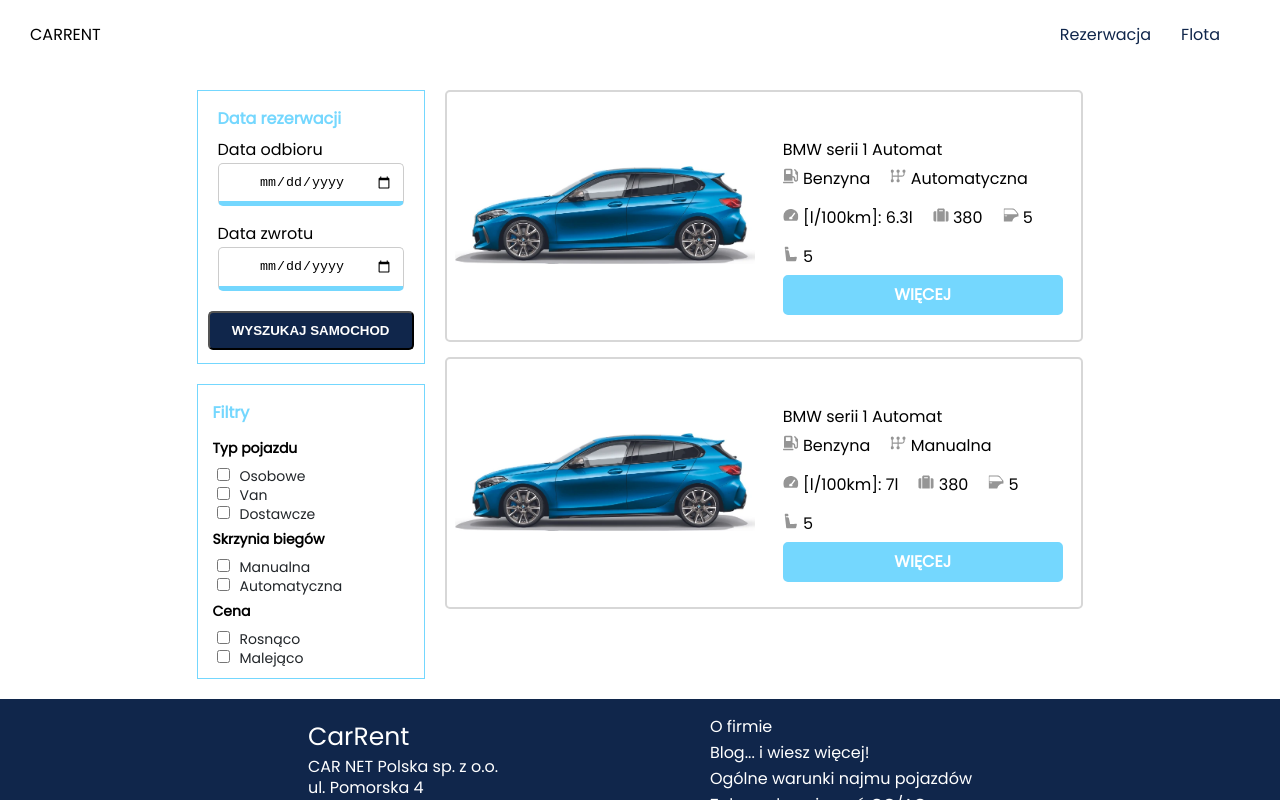
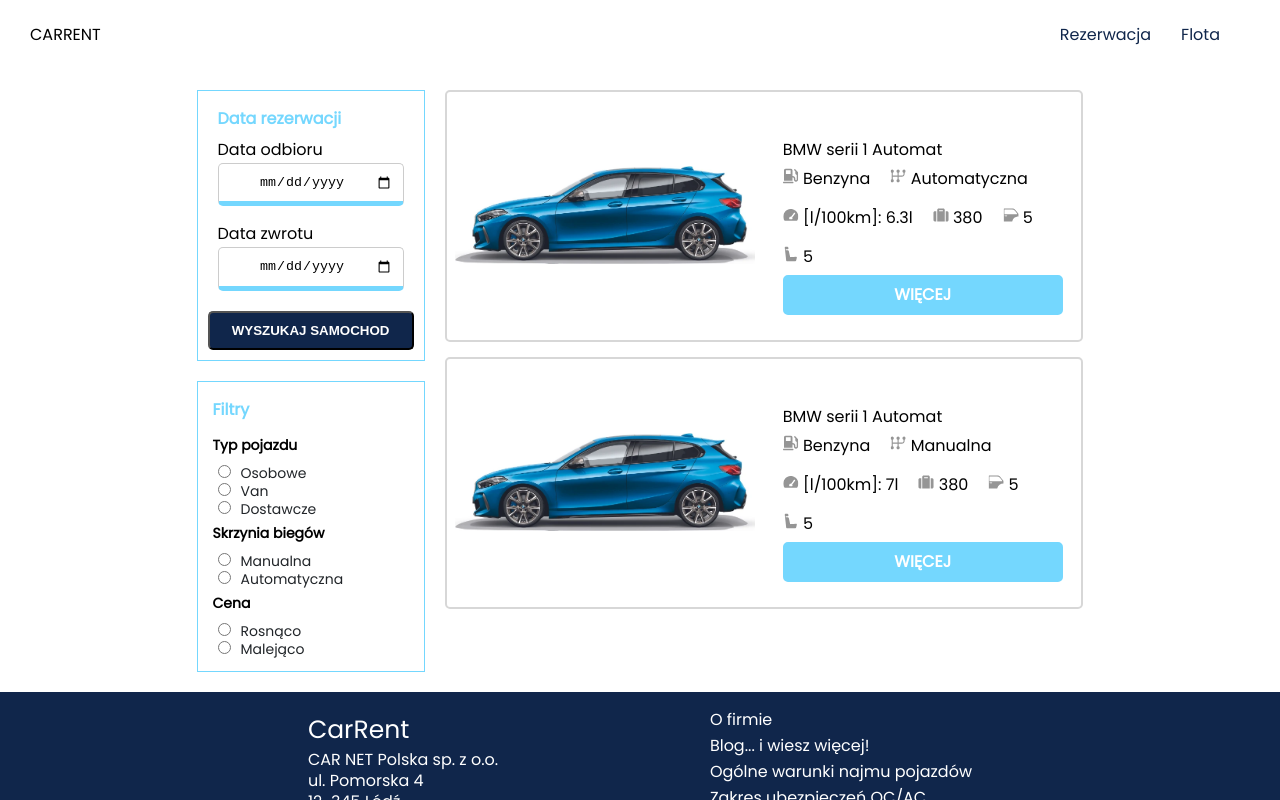
Before and after one commit to theWebCookie/car-rental, a Next.js app: page /reservation in a window 1280 px wide. Shown: the top 800 px of the page. Built offline with nearby package versions, Linux system fonts and the light colour scheme.

Commit message:
refactor: change filter element

```diff
--- a/app/ui/filterCheckbox/filterCheckbox.jsx
+++ /dev/null
@@ -1,12 +0,0 @@
-import './filterCheckbox.css';
-
-export default function FilterCheckbox({ name, value, label }) {
-  return (
-    <div className='checkbox-box'>
-      <label>
-        <input type='checkbox' name={name} value={value} />
-        {label}
-      </label>
-    </div>
-  );
-}
--- a/app/ui/filterCheckbox/filterCheckbox.css
+++ b/app/ui/filterRadio/filterRadio.css
@@ -1,10 +1,10 @@
-.checkbox-box label {
+.radio-box label {
   color: #212529;
   display: block;
   font-size: 14px;
 }
 
-.checkbox-box label input {
+.radio-box label input {
   margin-right: 10px;
   border: 1px solid #74d7fe;
 }
--- /dev/null
+++ b/app/ui/filterRadio/filterRadio.jsx
@@ -0,0 +1,48 @@
+'use client';
+import { usePathname, useSearchParams, useRouter } from 'next/navigation';
+import { useEffect, useState } from 'react';
+import './filterRadio.css';
+
+export default function FilterRadio({ name, value, label }) {
+  const searchParams = useSearchParams();
+  const pathname = usePathname();
+  const { replace } = useRouter();
+
+  const params = {
+    carType: ['car', 'van', 'truck'],
+    transmission: ['manual', 'automat'],
+    priceOrder: ['asc', 'dsc'],
+  };
+
+  // useEffect(() => {
+  //   const keys = Array.from(currentParams.keys());
+  //   const values = Array.from(currentParams.values());
+
+  //   console.log('Keys:', keys);
+  //   console.log('Values:', values);
+  // }, [currentParams]);
+
+  const handleInputChange = (event) => {
+    const { name, value } = event.target;
+    const params = new URLSearchParams(searchParams);
+    if (value) {
+      params.set(name, value);
+    } else {
+      params.delete(name);
+    }
+    replace(`${pathname}?${params.toString()}`);
+
+    // if (name === 'priceOrder') {
+    //   //sort by price
+    // }
+  };
+
+  return (
+    <div className='radio-box'>
+      <label htmlFor={value}>
+        <input type='radio' name={name} value={value} id={value} onChange={(event) => handleInputChange(event)} />
+        {label}
+      </label>
+    </div>
+  );
+}
--- a/app/ui/reservationInputs/filters/filterContainer.jsx
+++ b/app/ui/reservationInputs/filters/filterContainer.jsx
@@ -1,11 +1,14 @@
 import React from 'react';
-import FilterCheckbox from '../../filterCheckbox/filterCheckbox';
+import FilterRadio from '../../filterRadio/filterRadio';
 import './filterContainer.css';
 
 export default function FilterContainer() {
   const carTypes = ['Osobowe', 'Van', 'Dostawcze'];
   const transmissions = ['Manualna', 'Automatyczna'];
   const priceOrders = ['Rosnąco', 'Malejąco'];
+  const carTypeValues = ['car', 'van', 'truck'];
+  const transmissionValues = ['manual', 'automat'];
+  const priceOrderValues = ['asc', 'dsc'];
 
   return (
     <>
@@ -13,19 +16,19 @@
         <div>
           <span className='filter-type'>Typ pojazdu</span>
           {carTypes.map((carType, index) => (
-            <FilterCheckbox key={index} name='carType' value={carType} label={carType} />
+            <FilterRadio key={index} name='carType' value={carTypeValues[index]} label={carType} />
           ))}
         </div>
         <div>
           <span className='filter-type'>Skrzynia biegów</span>
           {transmissions.map((transmission, index) => (
-            <FilterCheckbox key={index} name='transmission' value={transmission} label={transmission} />
+            <FilterRadio key={index} name='transmission' value={transmissionValues[index]} label={transmission} />
           ))}
         </div>
         <div>
           <span className='filter-type'>Cena</span>
           {priceOrders.map((priceOrder, index) => (
-            <FilterCheckbox key={index} name='priceOrder' value={priceOrder} label={priceOrder} />
+            <FilterRadio key={index} name='priceOrder' value={priceOrderValues[index]} label={priceOrder} />
           ))}
         </div>
       </div>
```
